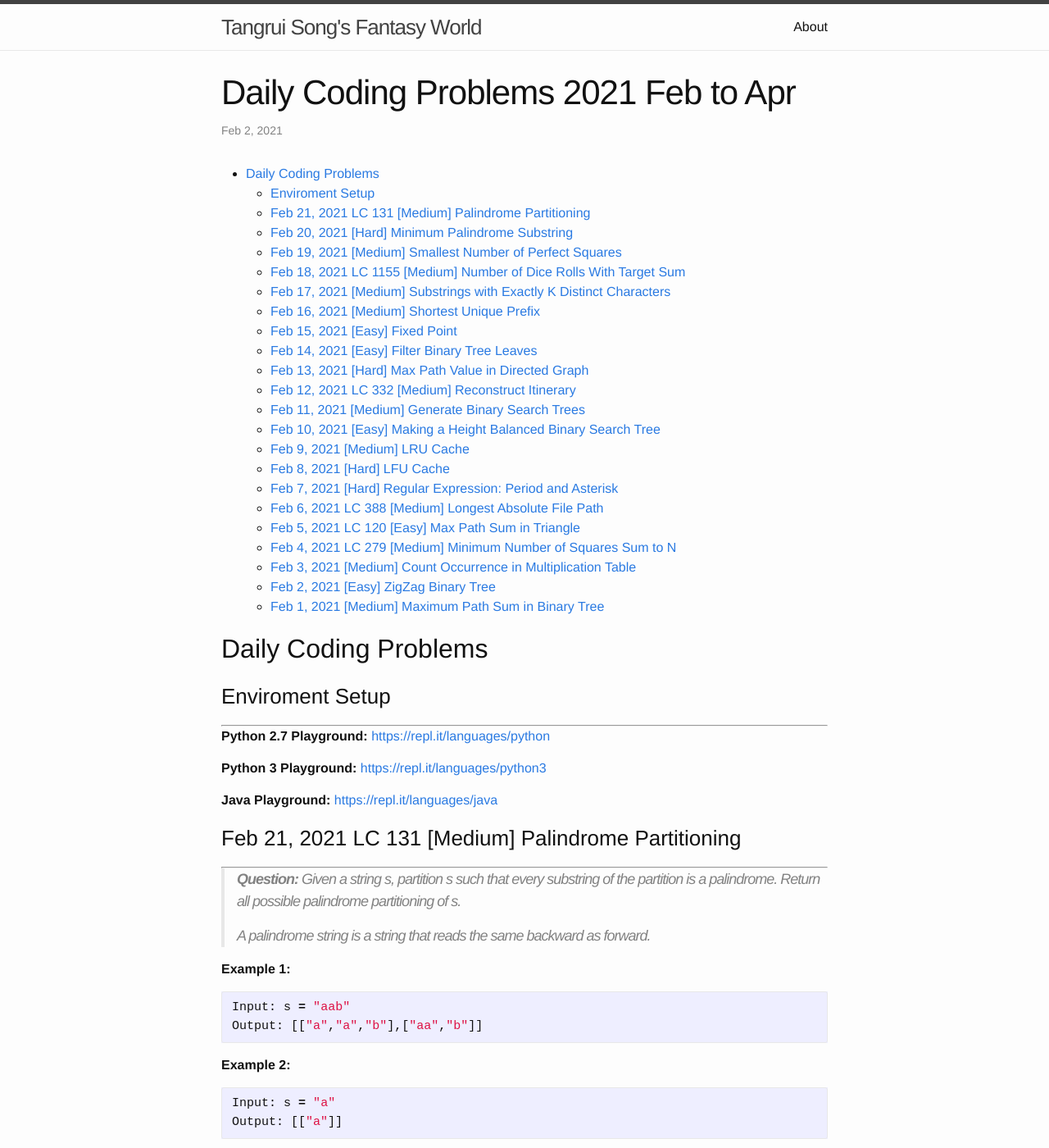
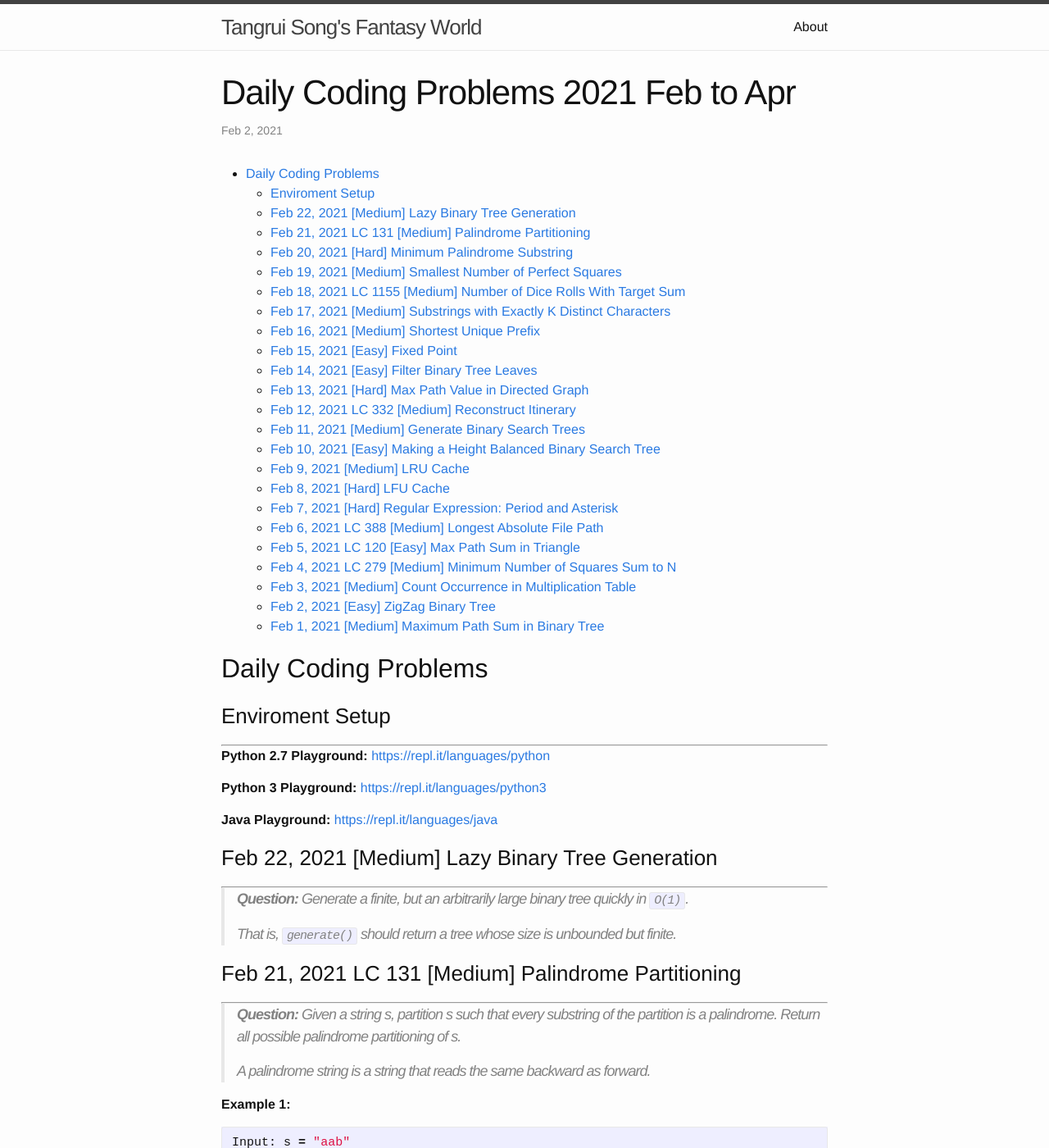
Before and after one commit to trsong/trsong.github.io, a Jekyll site: the page built from _posts/2021-02-01-DailyQuestionsFeb.md, in a window 1280 px wide and 1400 px high. Shown: the whole window at 82% size. Built offline with Jekyll 4.4.1, drawn with Linux system fonts in a browser that asks for light colours.

Commit message:
Add Feb 22 question.

```diff
--- a/_posts/2021-02-01-DailyQuestionsFeb.md
+++ b/_posts/2021-02-01-DailyQuestionsFeb.md
@@ -19,6 +19,11 @@ categories: Python/Java
 **Java Playground:** [https://repl.it/languages/java](https://repl.it/languages/java)
 
 
+### Feb 22, 2021 \[Medium\] Lazy Binary Tree Generation
+---
+> **Question:** Generate a finite, but an arbitrarily large binary tree quickly in `O(1)`.
+>
+> That is, `generate()` should return a tree whose size is unbounded but finite.
 
 
 ### Feb 21, 2021 LC 131 \[Medium\] Palindrome Partitioning
```
